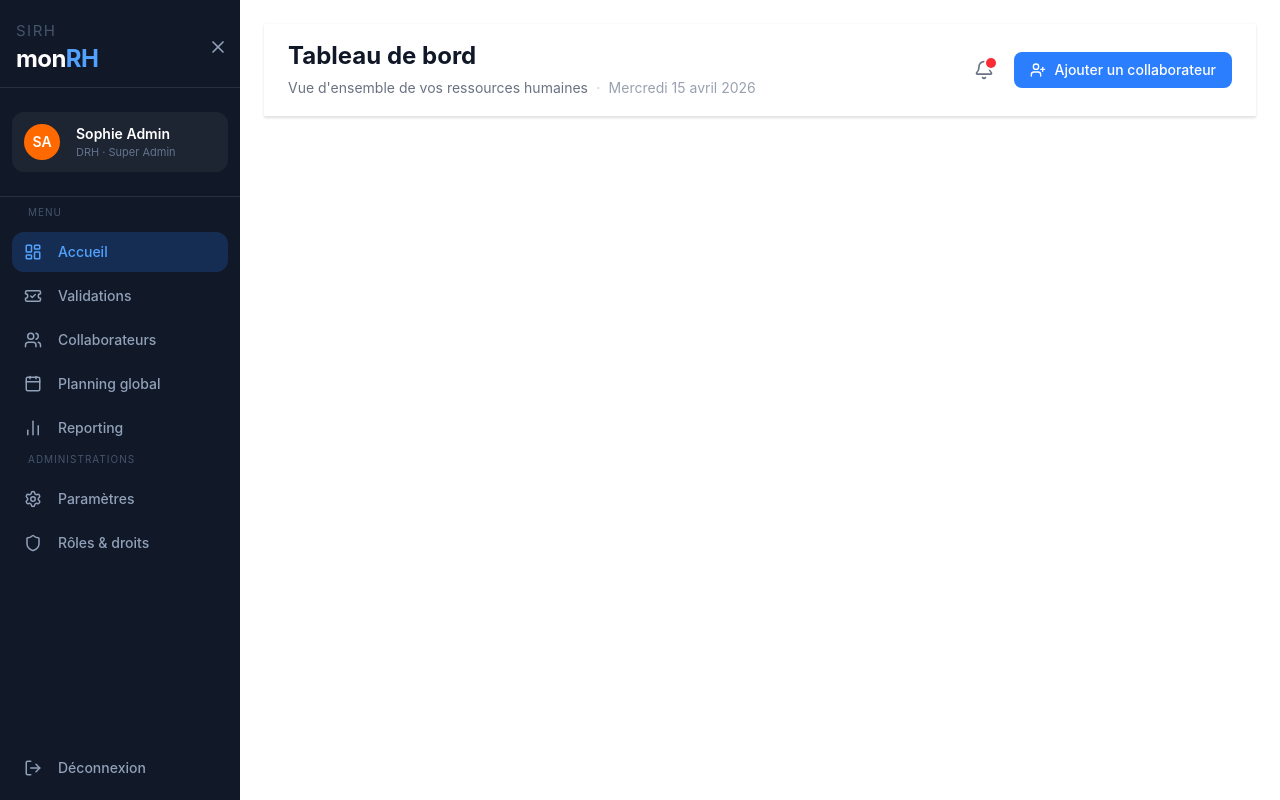
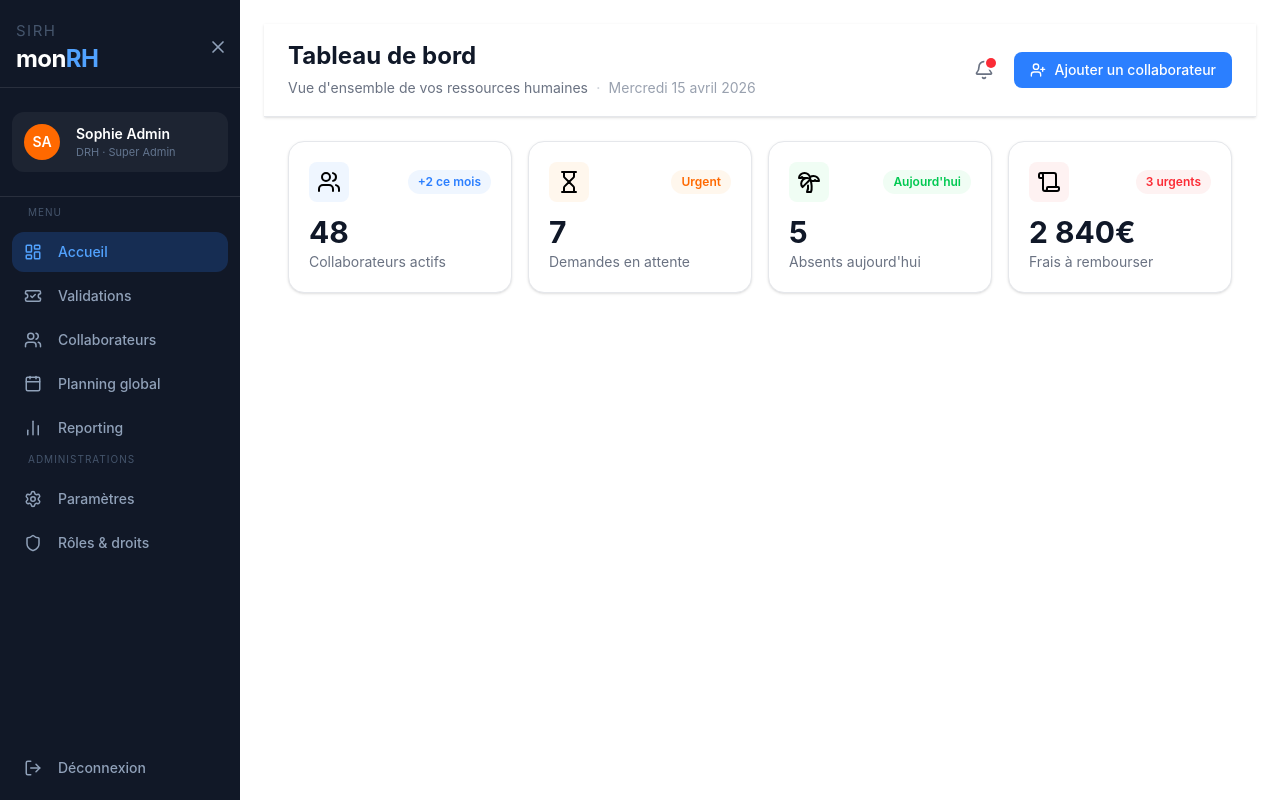
Before and after one commit to HuGoJaCques/sirh-front, a React (Vite) app: page /dashboard in a window 1280 px wide. Built offline with nearby package versions, Linux system fonts and the light colour scheme; the HTML template or start-up script is replaced by a standard one.

Commit message:
feat : kpicard(dashboardRH) ( frontend, test )

```diff
--- /dev/null
+++ b/src/components/kpicard/KpiCard.tsx
@@ -0,0 +1,40 @@
+import type { ReactNode } from "react";
+
+type KpiCardProps = {
+    icon: ReactNode;
+    badge: string;
+    badgeColor: "blue" | "orange" | "green" | "red";
+    value: string | number;
+    label: string;
+}
+
+const badgeStyles = {
+    blue:   "text-blue-500 bg-blue-50",
+    orange: "text-orange-500 bg-orange-50",
+    green:  "text-green-500 bg-green-50",
+    red:    "text-red-500 bg-red-50",
+};
+
+export default function KpiCard({ icon, badge, badgeColor, value, label }: KpiCardProps) {
+    return (
+        <div className="bg-white rounded-2xl p-5 shadow-sm border border-gray-200 flex flex-col gap-3">
+
+            {/* Icône + badge */}
+            <div className="flex items-center justify-between">
+            <div className={`text-${badgeStyles[badgeColor]} bg-${badgeStyles[badgeColor]} p-2 rounded-lg`}>
+                {icon}
+            </div>
+            <span className={`text-xs font-semibold px-2.5 py-1 rounded-full ${badgeStyles[badgeColor]}`}>
+                {badge}
+            </span>
+            </div>
+
+            {/* Valeur + label */}
+            <div>
+            <p className="text-3xl font-bold text-gray-900">{value}</p>
+            <p className="text-sm text-gray-500 mt-0.5">{label}</p>
+            </div>
+
+        </div>
+    );
+}
--- /dev/null
+++ b/src/features/dashboard/components/DashboardRH.tsx
@@ -0,0 +1,17 @@
+import { Users, Hourglass, Palmtree, Scroll } from "lucide-react";
+import KpiCard from "../../../components/kpicard/KpiCard";
+
+export default function DashboardRH() {
+    return (
+        <div className="flex flex-col gap-6 p-6">
+
+            {/* KPI Cards */}
+            <div className="grid grid-cols-1 sm:grid-cols-2 xl:grid-cols-4 gap-4">
+                <KpiCard icon={<Users size={24} />}     badge="+2 ce mois"  badgeColor="blue"   value={48}       label="Collaborateurs actifs" />
+                <KpiCard icon={<Hourglass size={24} />}     badge="Urgent"      badgeColor="orange" value={7}        label="Demandes en attente" />
+                <KpiCard icon={<Palmtree size={24} />} badge="Aujourd'hui" badgeColor="green"  value={5}        label="Absents aujourd'hui" />
+                <KpiCard icon={<Scroll size={24} />}   badge="3 urgents"   badgeColor="red"    value="2 840€"   label="Frais à rembourser" />
+            </div>
+        </div>
+    )
+}
--- a/src/pages/DashboardPage.tsx
+++ b/src/pages/DashboardPage.tsx
@@ -1,5 +1,6 @@
 import Header from "../layouts/header/Header";
 import { UserPlus } from "lucide-react";
+import DashboardRH from "../features/dashboard/components/DashboardRH";
 
 export default function DashboardPage() {
   return (
@@ -21,7 +22,7 @@ export default function DashboardPage() {
 
       {/* Contenu principal du tableau de bord */}
       <main className="flex-1 gap-6">
-
+        <DashboardRH />
       </main>
     </div>
   );
```
Also changed, not shown: 1 other file (tests, documents, lock files or other folders).
